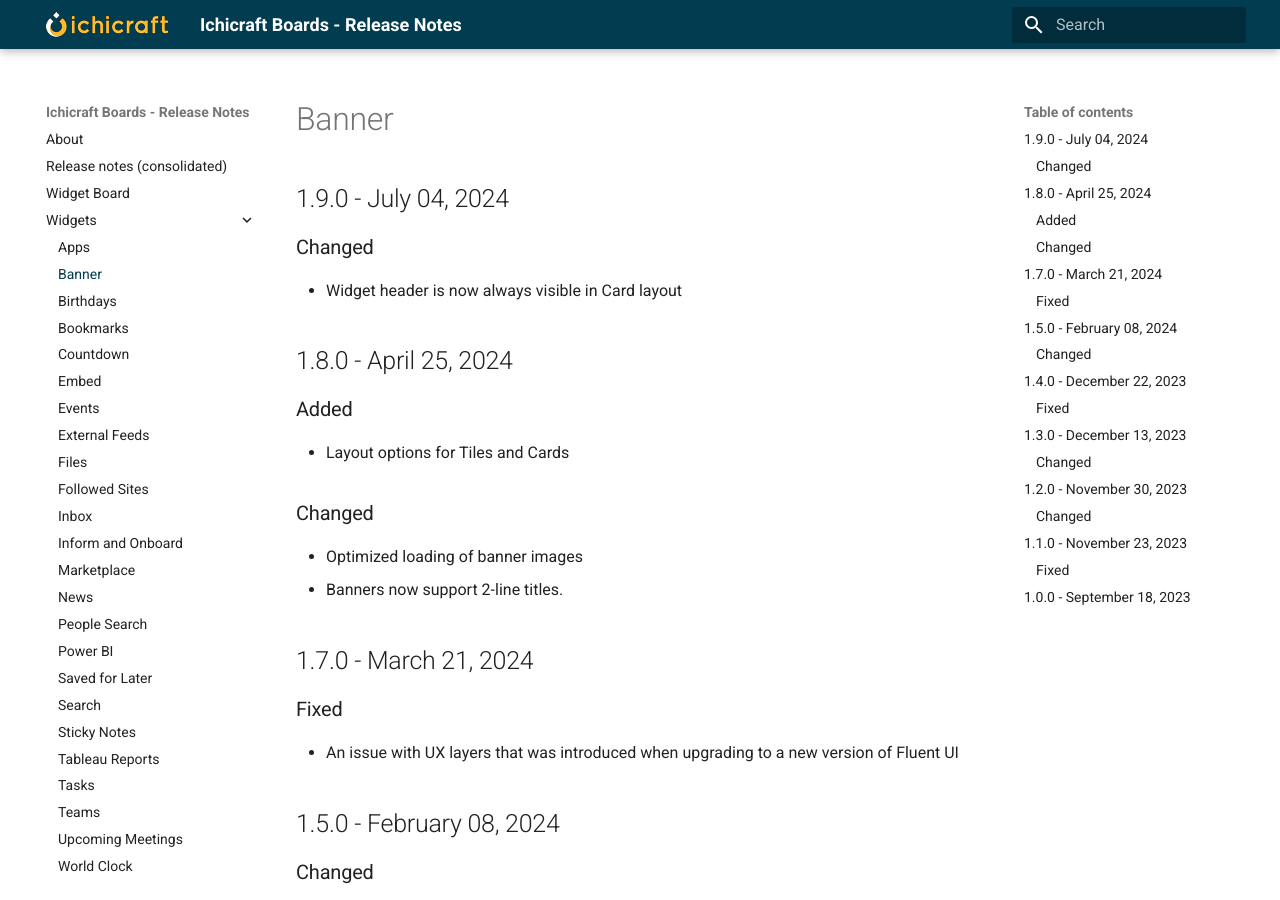
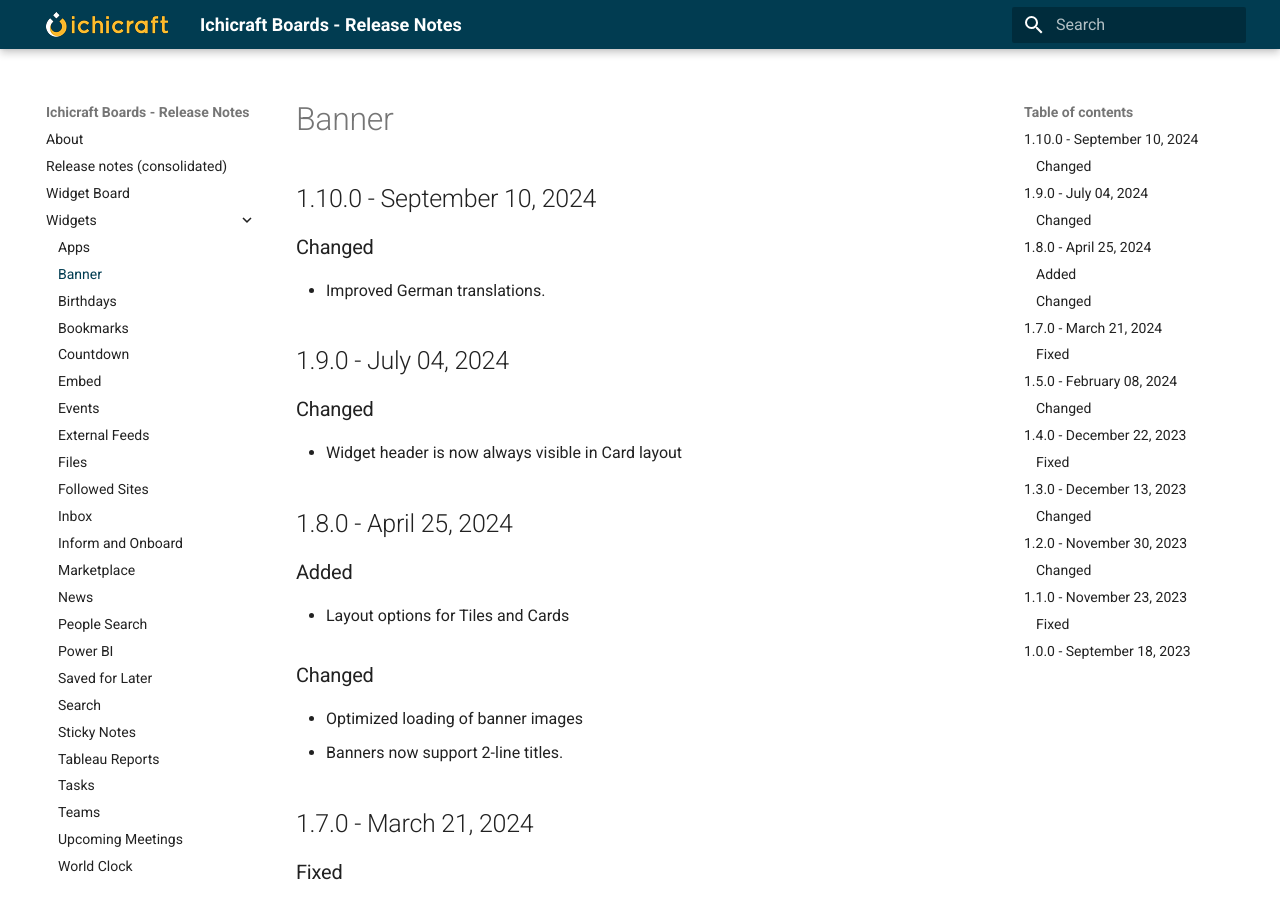
Before and after one commit to ichicraft/widgets-docs, an MkDocs documentation site: the page built from docs/Widgets/Banner.md, in a window 1280 px wide and 900 px high. Built offline with MkDocs 1.6.1 and Material for MkDocs 9.7.7, drawn with Linux system fonts in a browser that asks for light colours.

```diff
--- a/docs/Widgets/Banner.md
+++ b/docs/Widgets/Banner.md
@@ -1,3 +1,8 @@
+## 1.10.0 - September 10, 2024
+
+### Changed
+- Improved German translations.
+
 ## 1.9.0 - July 04, 2024
 
 ### Changed
```
Also changed, not shown: docs/Release-notes-(consolidated).md (+5 -0 lines).
